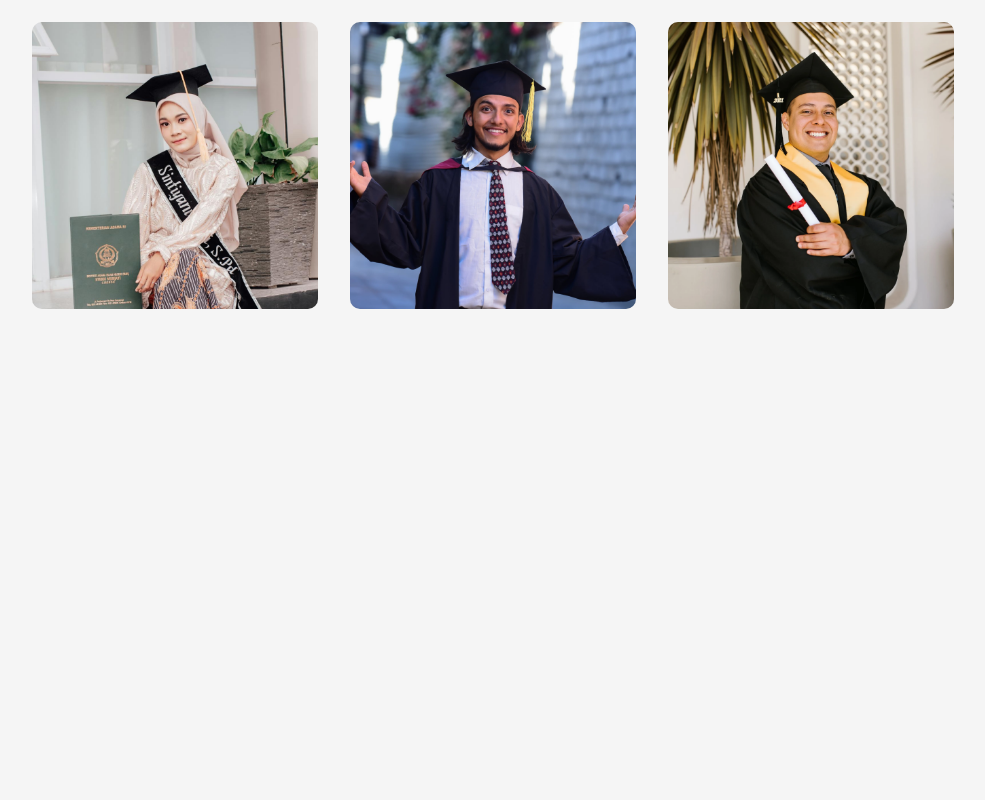
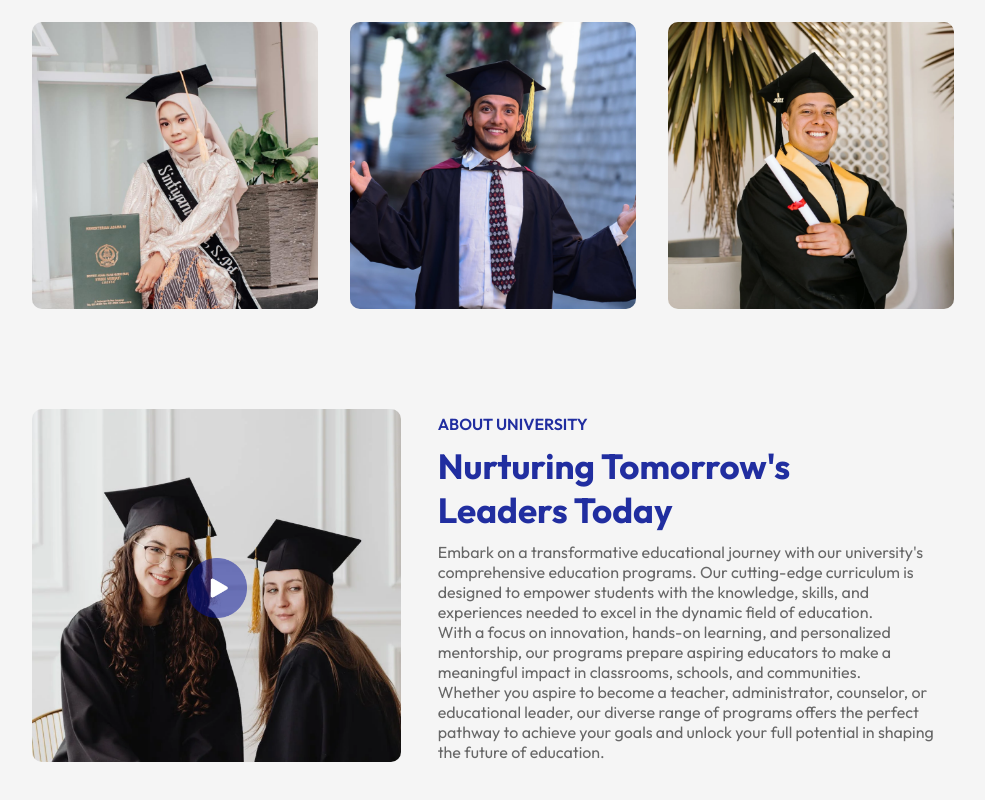
Before and after one commit to Yuvrajithape/College_Website, a React (Vite) app: page / in a window 1280 px wide. Shown: the part 992-1792 px from the top of the page, without its empty margins (147-1132 px from the left). Before the commit the page ends 1381 px from the top, so only its background shows below. Built offline with nearby package versions, Linux system fonts and the light colour scheme.

Commit message:
About section is completed

```diff
--- a/package.json
+++ b/package.json
@@ -4,7 +4,7 @@
   "version": "0.0.0",
   "type": "module",
   "scripts": {
-    "dev": "vite",
+    "start": "vite",
     "build": "vite build",
     "lint": "eslint .",
     "preview": "vite preview"
--- a/src/App.jsx
+++ b/src/App.jsx
@@ -4,6 +4,7 @@
 import Hero from './Components/Hero/hero.jsx'
 import Program from './Components/Program/Program.jsx'
 import Title from './Components/Title/Title.jsx'
+import About from './Components/About/About.jsx'
 
 function App() {
 
@@ -15,8 +16,8 @@
       <div className = 'container'>
         <Title subtitle = 'our programs ' title = 'What we Offer'/>
         <Program />
+        <About/>
       </div>
-
      </div>
   )
 }
--- /dev/null
+++ b/src/Components/About/About.css
@@ -0,0 +1,40 @@
+.about{
+    margin :100px auto ;
+    display:flex;
+    align-items : center ;
+    justify-content: space-between ;
+    width : 90%;
+}
+.about-left{
+    flex-basis : 40% ;
+    position : relative;
+}
+.about-right{
+    flex-basis : 56% ;
+}
+.about-img{
+    width : 100% ;
+    border-radius : 10px ;
+}
+.play-icon{
+    width :60px ;
+    position : absolute ;
+    top:50% ;
+    left : 50% ;
+    transform : translate(-50% , -50%);
+}
+.about h3 {
+    font-weight : 600 ;
+    font-size : 16px ;
+    color : #212EA0 ;
+}
+.about h2 {
+    font-size : 35px ;
+    color : #212EA0 ;
+    margin : 10px 0 ;
+    max-width : 400px ;
+}
+.about p{
+    color: #676767 ;
+    margin-bottom : 15
+}
--- /dev/null
+++ b/src/Components/About/About.jsx
@@ -0,0 +1,25 @@
+import React from 'react'
+import './About.css'
+
+import about_img from '../../assets/about.png'
+import play_icon from '../../assets/play-icon.png'
+
+function About(){
+    return (
+        <div className = 'about'>
+         <div className = 'about-left'>
+            <img src = {about_img} alt='' className = 'about-img'/>
+            <img src = {play_icon} alt='' className = 'play-icon'/>
+
+         </div>
+         <div className = 'about-right'>
+                <h3> ABOUT UNIVERSITY</h3>
+                <h2> Nurturing Tomorrow's Leaders Today</h2>
+                <p> Embark on a transformative educational journey with our university's comprehensive education programs. Our cutting-edge curriculum is designed to empower students with the knowledge, skills, and experiences needed to excel in the dynamic field of education.</p>
+                <p> With a focus on innovation, hands-on learning, and personalized mentorship, our programs prepare aspiring educators to make a meaningful impact in classrooms, schools, and communities.</p>
+                <p>Whether you aspire to become a teacher, administrator, counselor, or educational leader, our diverse range of programs offers the perfect pathway to achieve your goals and unlock your full potential in shaping the future of education. </p>
+         </div>
+        </div>
+    )
+}
+export default About
```
